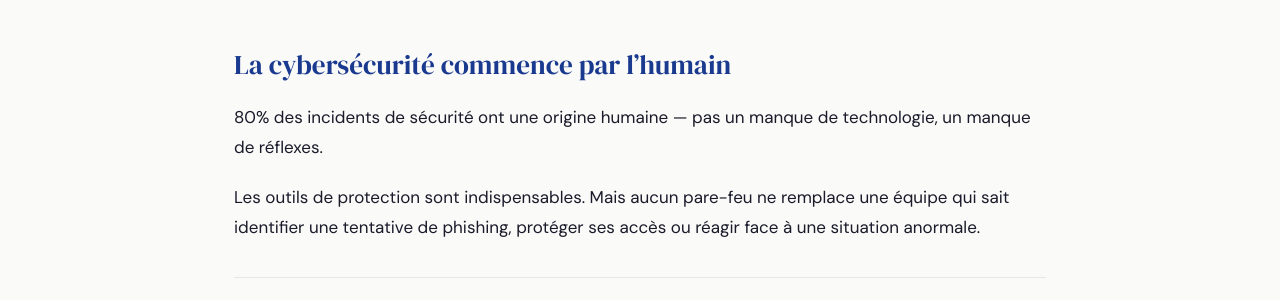
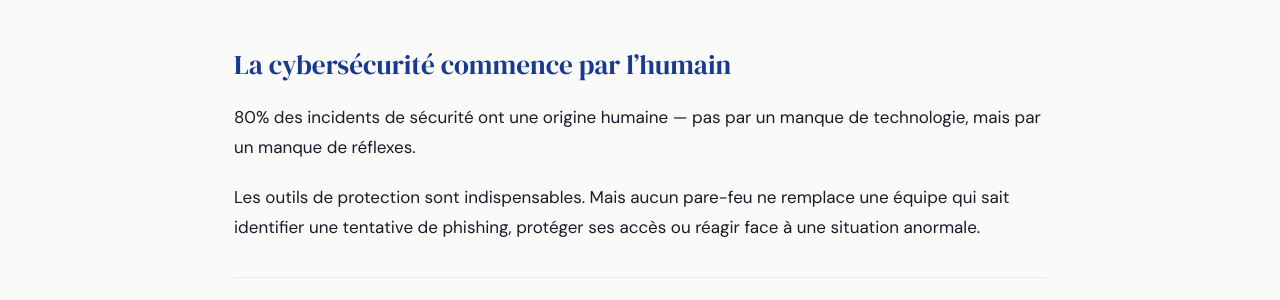
Before and after one commit to ofranchet73/ofranchet73.github.io, a Jekyll site: the page built from index.md, in a window 1280 px wide and 900 px high, scrolled down 413 px. Shown: the part 154-454 px from the top of the window. Built offline with Jekyll 4.4.1, drawn with Linux system fonts in a browser that asks for light colours.

Commit message:
Update index.md

```diff
--- a/index.md
+++ b/index.md
@@ -5,7 +5,7 @@ title: "Accueil"
 
 ## La cybersécurité commence par l'humain
 
-80% des incidents de sécurité ont une origine humaine — pas un manque de technologie, un manque de réflexes.
+80% des incidents de sécurité ont une origine humaine — pas par un manque de technologie, mais par un manque de réflexes.
 
 Les outils de protection sont indispensables. Mais aucun pare-feu ne remplace une équipe qui sait identifier une tentative de phishing, protéger ses accès ou réagir face à une situation anormale.
 
```
